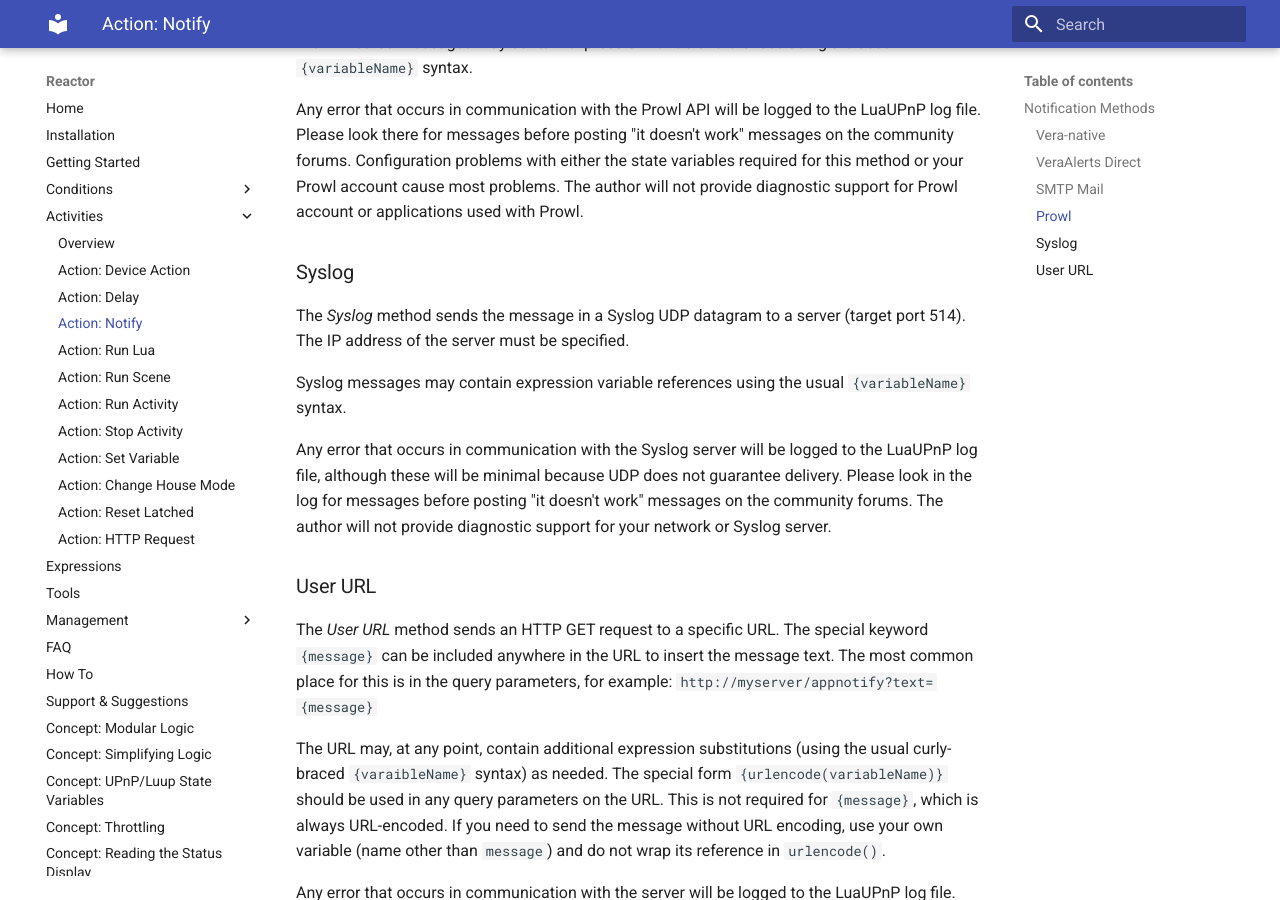
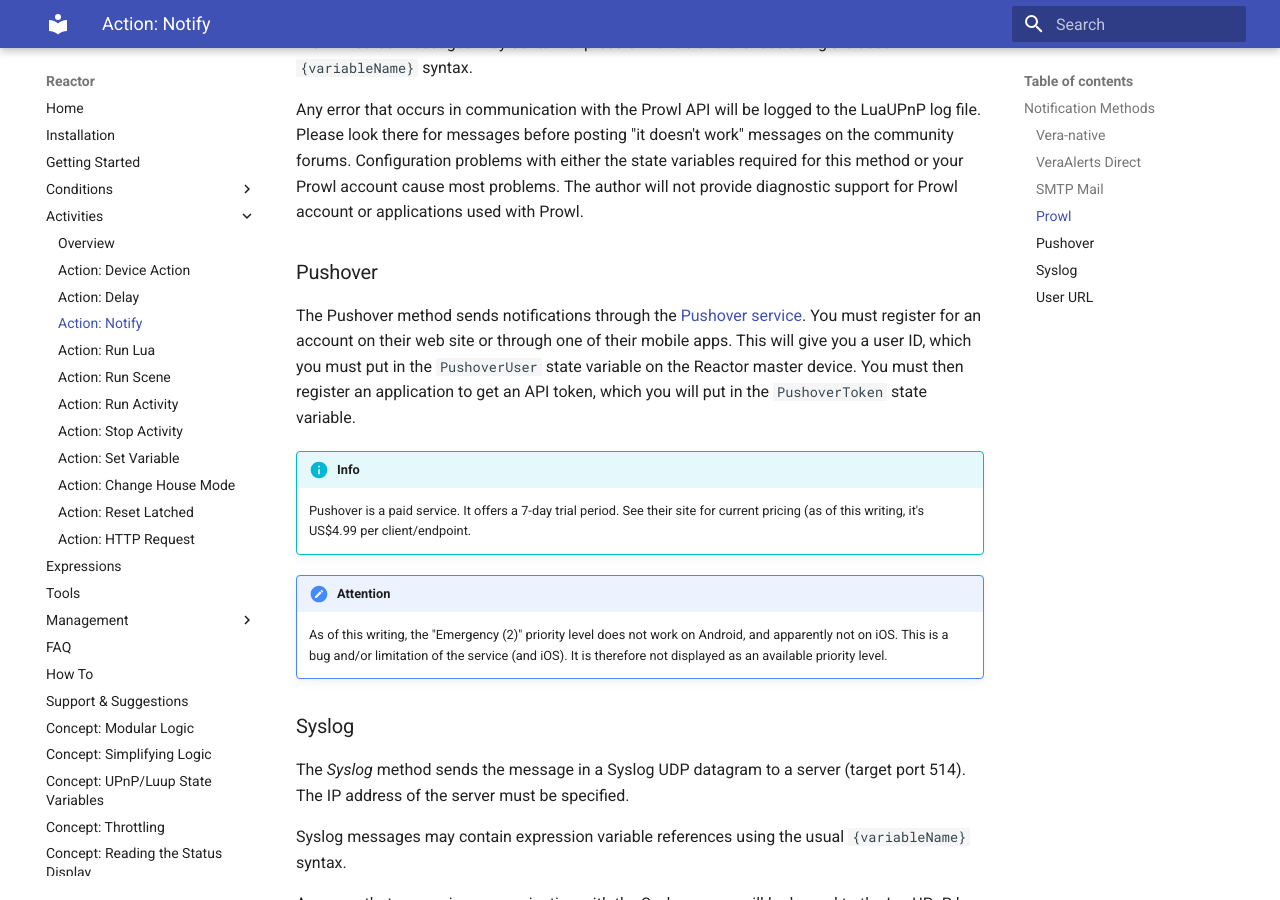
Before and after one commit to toggledbits/Reactor-docs, an MkDocs documentation site: the page built from docs/Notify-Action.md, in a window 1280 px wide and 900 px high, scrolled down 3331 px. Built offline with MkDocs 1.6.1 and Material for MkDocs 9.7.7, drawn with Linux system fonts in a browser that asks for light colours; some of the changed text lies outside the part shown.

Commit message:
Pushover support

```diff
--- a/docs/Notify-Action.md
+++ b/docs/Notify-Action.md
@@ -8,7 +8,7 @@ Each notification method has its own requirements and limitations; see below.
 
 ## Notification Methods
 
-The following notification methods are currently supported.
+The following notification methods are currently supported:
 
 ### Vera-native
 
@@ -61,6 +61,16 @@ Prowl method messages may contain expression variable references using the usual
 
 Any error that occurs in communication with the Prowl API will be logged to the LuaUPnP log file. Please look there for messages before posting "it doesn't work" messages on the community forums. Configuration problems with either the state variables required for this method or your Prowl account cause most problems. The author will not provide diagnostic support for Prowl account or applications used with Prowl.
 
+### Pushover
+
+The Pushover method sends notifications through the [Pushover service](https://pushover.net). You must register for an account on their web site or through one of their mobile apps. This will give you a user ID, which you must put in the `PushoverUser` state variable on the Reactor master device. You must then register an application to get an API token, which you will put in the `PushoverToken` state variable.
+
+!!! info
+    Pushover is a paid service. It offers a 7-day trial period. See their site for current pricing (as of this writing, it's US$4.99 per client/endpoint.
+
+!!! attention
+    As of this writing, the "Emergency (2)" priority level does not work on Android, and apparently not on iOS. This is a bug and/or limitation of the service (and iOS). It is therefore not displayed as an available priority level.
+
 ### Syslog
 
 The *Syslog* method sends the message in a Syslog UDP datagram to a server (target port 514). The IP address of the server must be specified.
```
